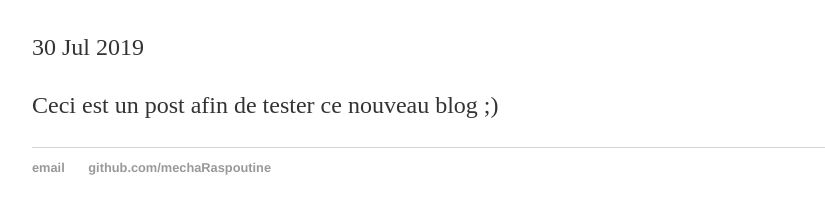
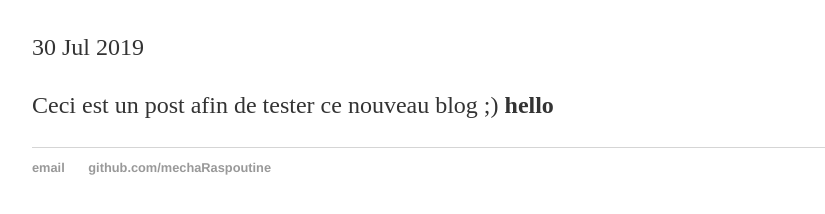
Before and after one commit to mechaRaspoutine/mechaRaspoutine.github.io, a Jekyll site: the page built from _posts/2019-07-30-test.md, in a window 1280 px wide. Shown: the part 166-380 px from the top of the page, without its empty margins (160-985 px from the left). Built offline with Jekyll 4.4.1, drawn with Linux system fonts in a browser that asks for light colours.

Commit message:
Update 2019-07-30-test.md

```diff
--- a/_posts/2019-07-30-test.md
+++ b/_posts/2019-07-30-test.md
@@ -5,3 +5,5 @@ date: 2019-07-30
 ---
 
 Ceci est un post afin de tester ce nouveau blog ;)
+<b>hello</b>
+<script>console.log("hey");</script>
```
